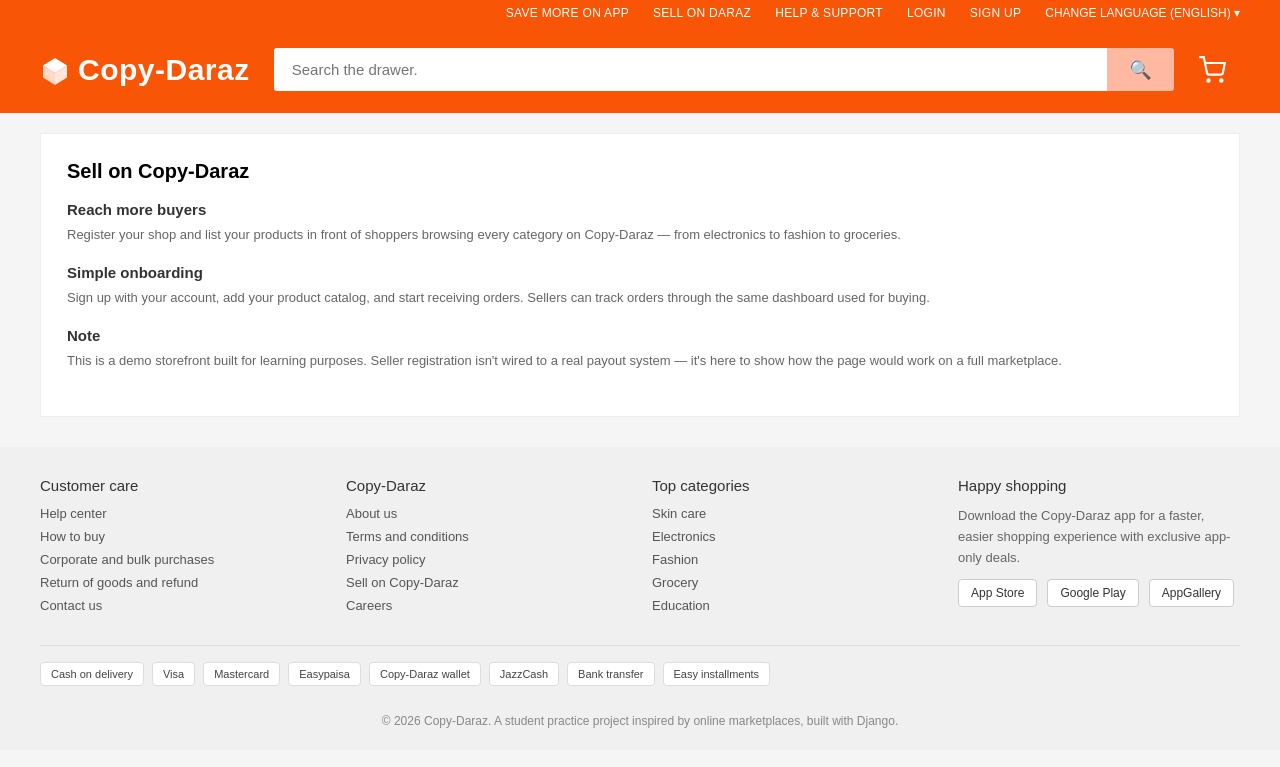
After one commit to 647samad-design/Copy-Daraz, a Django app: page /sell/ in a window 1280 px wide. The commit adds this page. Shown: the top 767 px of the page. Run offline with Django 5.2, Linux system fonts and the light colour scheme.

Commit message:
Sticky navbar with collapsing topbar, scroll-triggered sidebar, uppercase topbar text, QR app-download modal, and working Sell/About/Terms/Privacy pages

```diff
--- a/backend/urls.py
+++ b/backend/urls.py
@@ -19,4 +19,8 @@ urlpatterns = [
     path('my-orders/', views.my_orders, name='my_orders'),
     path('set-language/<str:lang_code>/', views.set_language, name='set_language'),
     path('help/', views.help_support, name='help_support'),
+    path('sell/', views.sell_on_daraz, name='sell_on_daraz'),
+    path('about/', views.about_us, name='about_us'),
+    path('terms/', views.terms_page, name='terms_page'),
+    path('privacy/', views.privacy_page, name='privacy_page'),
 ]
--- a/daraz/templates/daraz/base.html
+++ b/daraz/templates/daraz/base.html
@@ -9,28 +9,32 @@
         body { background: #f5f5f5; }
         a { color: inherit; }
 
+        .site-header { position: sticky; top: 0; z-index: 200; }
         .topbar {
-            background: #f85606; color: #fff; font-size: 13px;
+            background: #f85606; color: #fff; font-size: 12px; text-transform: uppercase;
             display: flex; justify-content: flex-end; gap: 24px; padding: 6px 40px;
+            overflow: hidden; transition: max-height 0.25s ease, padding 0.25s ease, opacity 0.2s ease;
+            max-height: 40px;
         }
-        .topbar a { text-decoration: none; }
+        .site-header.scrolled .topbar { max-height: 0; padding-top: 0; padding-bottom: 0; opacity: 0; }
+        .topbar a { text-decoration: none; letter-spacing: 0.3px; }
         .topbar a:hover { text-decoration: underline; }
         .lang-dropdown { position: relative; cursor: pointer; }
         .lang-current::after { content: " ▾"; }
-        .lang-menu { display: none; position: absolute; right: 0; top: 100%; background: #fff; color: #333; border: 1px solid #eee; box-shadow: 0 2px 6px rgba(0,0,0,0.1); min-width: 130px; z-index: 100; }
+        .lang-menu { display: none; position: absolute; right: 0; top: 100%; background: #fff; color: #333; border: 1px solid #eee; box-shadow: 0 2px 6px rgba(0,0,0,0.1); min-width: 130px; z-index: 100; text-transform: none; }
         .lang-dropdown:hover .lang-menu { display: block; }
         .lang-menu a { display: block; padding: 8px 14px; color: #333; font-size: 13px; }
         .lang-menu a:hover { background: #fff6f2; color: #f85606; }
 
         .navbar {
             background: #f85606; display: flex; align-items: center;
-            gap: 24px; padding: 18px 40px;
+            gap: 24px; padding: 16px 40px;
         }
         .logo { color: #fff; font-size: 30px; font-weight: bold; text-decoration: none; white-space: nowrap; letter-spacing: 0.5px; display: flex; align-items: center; gap: 8px; }
         .logo-mark { width: 30px; height: 30px; }
         .search-form { flex: 1; display: flex; max-width: 900px; margin: 6px 0; }
-        .search-input { flex: 1; padding: 12px 16px; border: none; border-radius: 2px 0 0 2px; font-size: 15px; outline: none; }
-        .search-btn { background: #ffb9a3; border: none; padding: 0 22px; border-radius: 0 2px 2px 0; cursor: pointer; font-size: 18px; color: #f85606; }
+        .search-input { flex: 1; padding: 13px 18px; border: none; border-radius: 3px 0 0 3px; font-size: 15px; outline: none; }
+        .search-btn { background: #ffb9a3; border: none; padding: 0 22px; border-radius: 0 3px 3px 0; cursor: pointer; font-size: 18px; color: #f85606; }
         .cart-link { color: #fff; text-decoration: none; position: relative; display: flex; align-items: center; }
         .cart-link svg { width: 28px; height: 28px; }
         .cart-badge { position: absolute; top: -8px; right: -10px; background: #fff; color: #f85606; font-size: 11px; font-weight: bold; border-radius: 50%; width: 18px; height: 18px; display: flex; align-items: center; justify-content: center; }
@@ -39,7 +43,9 @@
             position: fixed; left: 0; top: 45%; transform: translateY(-50%);
             background: #fff; border: 1px solid #eee; border-radius: 0 6px 6px 0;
             box-shadow: 1px 0 4px rgba(0,0,0,0.08); z-index: 50;
+            opacity: 0; pointer-events: none; transition: opacity 0.3s ease;
         }
+        .sidebar.visible { opacity: 1; pointer-events: auto; }
         .sidebar a {
             display: flex; align-items: center; justify-content: center;
             width: 42px; height: 42px; color: #888;
@@ -48,6 +54,17 @@
         .sidebar a:last-child { border-bottom: none; }
         .sidebar a:hover { color: #f85606; background: #fff6f2; }
         .sidebar svg { width: 18px; height: 18px; }
+
+        .app-modal-backdrop { display: none; position: fixed; inset: 0; background: rgba(0,0,0,0.5); z-index: 500; align-items: center; justify-content: center; }
+        .app-modal-backdrop.open { display: flex; }
+        .app-modal { background: #fff; width: 360px; padding: 26px; text-align: center; position: relative; }
+        .app-modal h3 { font-size: 18px; margin-bottom: 18px; }
+        .app-modal .qr-pattern { width: 180px; height: 180px; margin: 0 auto 18px; background: #fff; border: 1px solid #eee; padding: 10px; }
+        .app-modal .qr-pattern svg { width: 100%; height: 100%; }
+        .app-modal .store-badges { display: flex; gap: 10px; justify-content: center; }
+        .app-modal .store-badge { background: #222; color: #fff; border-radius: 4px; padding: 8px 16px; font-size: 12px; }
+        .app-modal .close-btn { position: absolute; top: 10px; right: 14px; background: none; border: none; font-size: 20px; cursor: pointer; color: #999; }
+
 
         .section { margin: 20px 40px; background: #fff; border: 1px solid #eee; padding: 20px; }
         .section-header { display: flex; justify-content: space-between; align-items: center; margin-bottom: 16px; }
@@ -92,9 +109,10 @@
 </head>
 <body id="top">
 
+    <div class="site-header" id="site-header">
         <div class="topbar">
-        <a href="#">{{ t.save_more }}</a>
-        <a href="#">{{ t.sell_on }}</a>
+            <a href="javascript:void(0)" onclick="document.getElementById('app-modal').classList.add('open')">{{ t.save_more }}</a>
+            <a href="{% url 'sell_on_daraz' %}">{{ t.sell_on }}</a>
             <a href="{% url 'help_support' %}">{{ t.help_support }}</a>
             {% if user.is_authenticated %}
             <span>Hi, {{ user.username }}</span>
@@ -128,8 +146,9 @@
                 {% if cart_count %}<span class="cart-badge">{{ cart_count }}</span>{% endif %}
             </a>
         </div>
+    </div>
 
-    <div class="sidebar">
+    <div class="sidebar" id="sidebar">
         <a href="#top" title="Back to top">
             <svg viewBox="0 0 24 24" fill="none" stroke="currentColor" stroke-width="2"><path d="M12 19V5M5 12l7-7 7 7"/></svg>
         </a>
@@ -142,6 +161,30 @@
         <a href="#just-for-you" title="Just for you">
             <svg viewBox="0 0 24 24" fill="none" stroke="currentColor" stroke-width="2"><circle cx="12" cy="8" r="4"/><path d="M4 20c0-4 4-6 8-6s8 2 8 6"/></svg>
         </a>
+    </div>
+
+    <div class="app-modal-backdrop" id="app-modal" onclick="if(event.target===this) this.classList.remove('open')">
+        <div class="app-modal">
+            <button class="close-btn" onclick="document.getElementById('app-modal').classList.remove('open')">&times;</button>
+            <h3>{{ t.try_app|default:"Download the App" }}</h3>
+            <div class="qr-pattern">
+                <svg viewBox="0 0 100 100">
+                    <rect width="100" height="100" fill="#fff"/>
+                    <rect x="5" y="5" width="25" height="25" fill="#222"/><rect x="10" y="10" width="15" height="15" fill="#fff"/>
+                    <rect x="70" y="5" width="25" height="25" fill="#222"/><rect x="75" y="10" width="15" height="15" fill="#fff"/>
+                    <rect x="5" y="70" width="25" height="25" fill="#222"/><rect x="10" y="75" width="15" height="15" fill="#fff"/>
+                    <rect x="40" y="5" width="8" height="8" fill="#222"/><rect x="55" y="15" width="8" height="8" fill="#222"/>
+                    <rect x="40" y="40" width="8" height="8" fill="#222"/><rect x="55" y="45" width="8" height="8" fill="#222"/>
+                    <rect x="40" y="60" width="8" height="8" fill="#222"/><rect x="60" y="70" width="8" height="8" fill="#222"/>
+                    <rect x="75" y="60" width="8" height="8" fill="#222"/><rect x="80" y="80" width="15" height="15" fill="#222"/>
+                    <rect x="40" y="80" width="8" height="8" fill="#222"/>
+                </svg>
+            </div>
+            <div class="store-badges">
+                <span class="store-badge">App Store</span>
+                <span class="store-badge">Google Play</span>
+            </div>
+        </div>
     </div>
 
     {% block content %}{% endblock %}
@@ -158,10 +201,10 @@
             </div>
             <div class="footer-col">
                 <h3>Copy-Daraz</h3>
-                <a href="#">{{ t.about_us }}</a>
-                <a href="#">{{ t.terms }}</a>
-                <a href="#">{{ t.privacy }}</a>
-                <a href="#">{{ t.sell_on_copy }}</a>
+                <a href="{% url 'about_us' %}">{{ t.about_us }}</a>
+                <a href="{% url 'terms_page' %}">{{ t.terms }}</a>
+                <a href="{% url 'privacy_page' %}">{{ t.privacy }}</a>
+                <a href="{% url 'sell_on_daraz' %}">{{ t.sell_on_copy }}</a>
                 <a href="#">{{ t.careers }}</a>
             </div>
             <div class="footer-col">
@@ -200,7 +243,26 @@
     </div>
 
     <script>
-        // Cart-count and shared scripts can go here later.
+        // Sticky header: collapse topbar and reveal sidebar shortcuts once the user scrolls.
+        (function () {
+            const header = document.getElementById('site-header');
+            const sidebar = document.getElementById('sidebar');
+            const threshold = 220;
+            function onScroll() {
+                if (window.scrollY > 40) {
+                    header.classList.add('scrolled');
+                } else {
+                    header.classList.remove('scrolled');
+                }
+                if (window.scrollY > threshold) {
+                    sidebar.classList.add('visible');
+                } else {
+                    sidebar.classList.remove('visible');
+                }
+            }
+            window.addEventListener('scroll', onScroll);
+            onScroll();
+        })();
     </script>
     {% block extra_js %}{% endblock %}
 </body>
--- /dev/null
+++ b/daraz/templates/daraz/static_page.html
@@ -0,0 +1,19 @@
+{% extends "daraz/base.html" %}
+{% block extra_css %}
+    .static-wrap { margin: 20px 40px; background: #fff; border: 1px solid #eee; padding: 26px; }
+    .static-wrap h1 { font-size: 20px; margin-bottom: 18px; }
+    .static-section { margin-bottom: 18px; }
+    .static-section h2 { font-size: 15px; margin-bottom: 6px; color: #333; }
+    .static-section p { font-size: 13px; color: #666; line-height: 1.7; }
+{% endblock %}
+{% block content %}
+<div class="static-wrap">
+    <h1>{{ page_title }}</h1>
+    {% for heading, body in sections %}
+    <div class="static-section">
+        <h2>{{ heading }}</h2>
+        <p>{{ body }}</p>
+    </div>
+    {% endfor %}
+</div>
+{% endblock %}
--- a/daraz/views.py
+++ b/daraz/views.py
@@ -282,3 +282,44 @@ def help_support(request):
         ("I forgot my password, what do I do?", "This demo site doesn't yet have a password-reset flow. Please sign up with a new username for now."),
     ]
     return render(request, "daraz/help.html", {"faqs": faqs})
+
+
+def sell_on_daraz(request):
+    return render(request, "daraz/static_page.html", {
+        "page_title": "Sell on Copy-Daraz",
+        "sections": [
+            ("Reach more buyers", "Register your shop and list your products in front of shoppers browsing every category on Copy-Daraz — from electronics to fashion to groceries."),
+            ("Simple onboarding", "Sign up with your account, add your product catalog, and start receiving orders. Sellers can track orders through the same dashboard used for buying."),
+            ("Note", "This is a demo storefront built for learning purposes. Seller registration isn't wired to a real payout system — it's here to show how the page would work on a full marketplace."),
+        ],
+    })
+
+
+def about_us(request):
+    return render(request, "daraz/static_page.html", {
+        "page_title": "About Copy-Daraz",
+        "sections": [
+            ("What this is", "Copy-Daraz is a practice e-commerce project built to learn how modern online marketplaces work end to end — browsing, cart, checkout, and order tracking."),
+            ("Not a real store", "It is not affiliated with any real marketplace. It's a personal Django learning project styled after popular shopping sites, with working accounts, cart totals, and order history."),
+        ],
+    })
+
+
+def terms_page(request):
+    return render(request, "daraz/static_page.html", {
+        "page_title": "Terms and Conditions",
+        "sections": [
+            ("Practice project", "This site is a learning demo. No real payments are processed and no goods are actually shipped."),
+            ("Accounts", "Any account you create here is only used to demonstrate login, cart, and order features."),
+        ],
+    })
+
+
+def privacy_page(request):
+    return render(request, "daraz/static_page.html", {
+        "page_title": "Privacy Policy",
+        "sections": [
+            ("What we store", "Only what's needed to demo the site: your username, email (if provided), cart contents, and any orders you place."),
+            ("No sharing", "Nothing you enter here is shared with third parties — this is a local/personal practice project, not a live commercial service."),
+        ],
+    })
```
Lines whose indentation alone changed are shown as unchanged.
